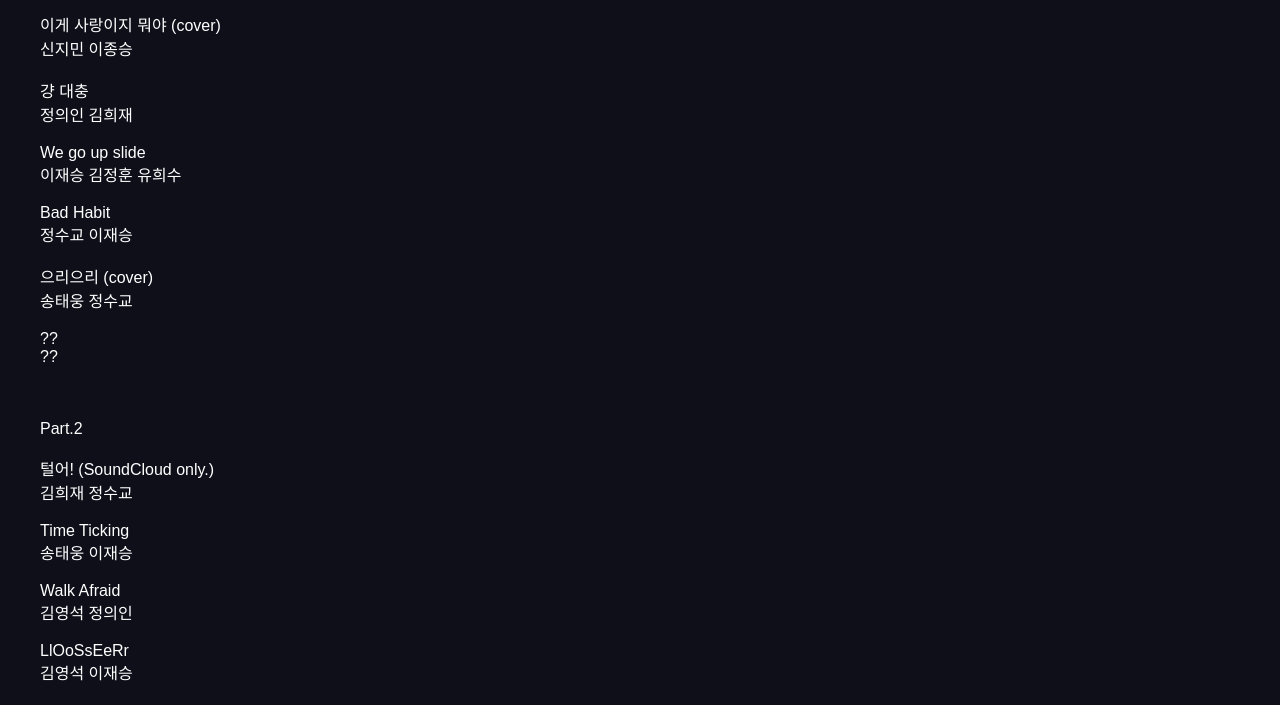
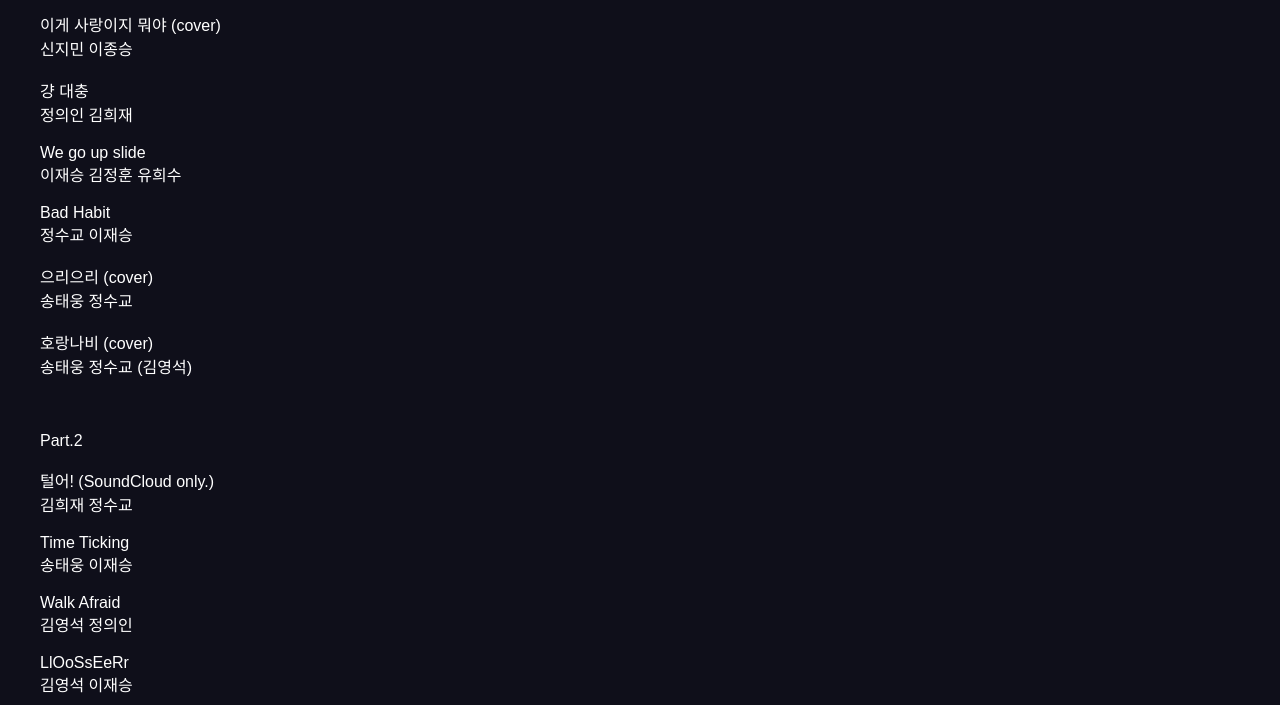
Before and after one commit to Lostars05/SB_Hidden_Track, a plain HTML site: page track_list.html in a window 1280 px wide. Shown: the part 81-786 px from the top of the page. Drawn offline with Linux system fonts and the light colour scheme.

Commit message:
Update track_list.html
'호랑나비' +

```diff
--- a/track_list.html
+++ b/track_list.html
@@ -221,8 +221,8 @@ html, body {
         <div class="section text3">정수교 이재승</div>
         <br>으리으리 (cover)
         <div class="section text3">송태웅 정수교</div>
-        <br>??
-        <div class="section text3">??</div>
+        <br>호랑나비 (cover)
+        <div class="section text3">송태웅 정수교 (김영석)</div>
     </div>
     <div class="section text1"><br><br><br>Part.2</div>
     <div class="section text2">
```
